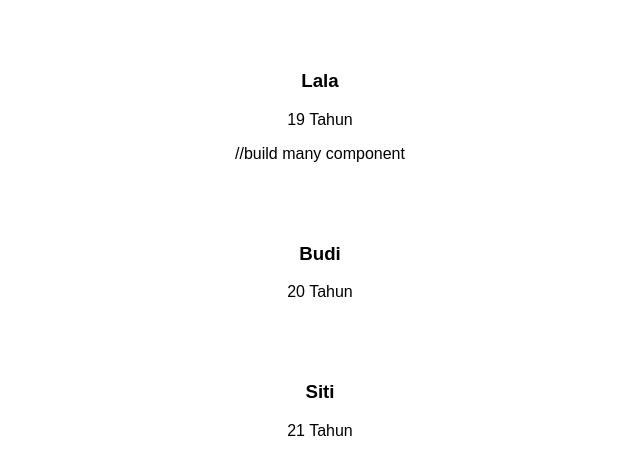
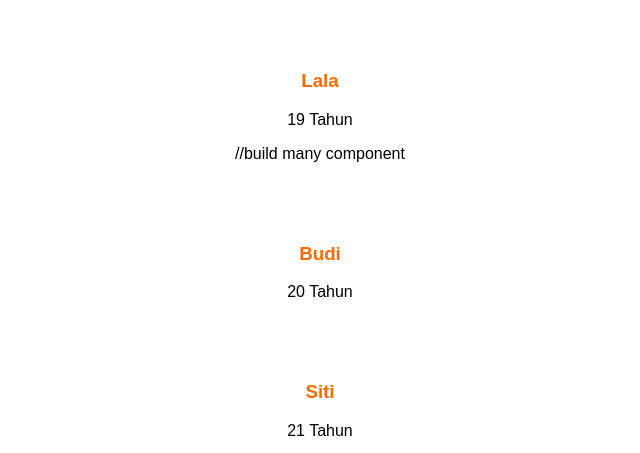
Before and after one commit to lalafadillah/ChevalierLab, a React (Vite) app in the folder week6/: page / in a window 1280 px wide. Shown: the part 216-669 px from the top of the page, without its empty margins (320-960 px from the left). Built offline with nearby package versions, Linux system fonts and the light colour scheme.

Commit message:
Card props style

```diff
--- a/week6/src/App.css
+++ b/week6/src/App.css
@@ -11,3 +11,7 @@ div{
 h1{
     color:rgb(255, 186, 75);
 }
+
+h3{
+    color:rgb(255, 106, 0);
+}
```
